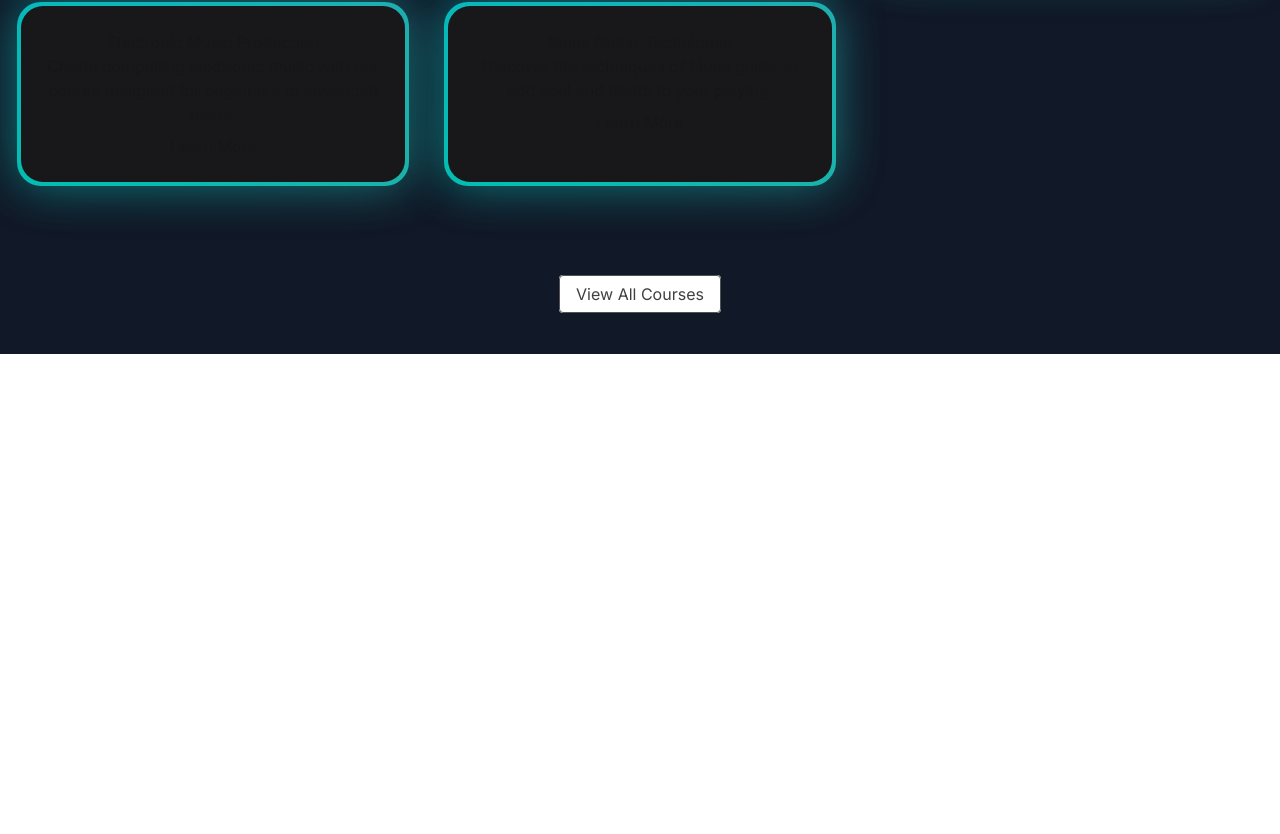
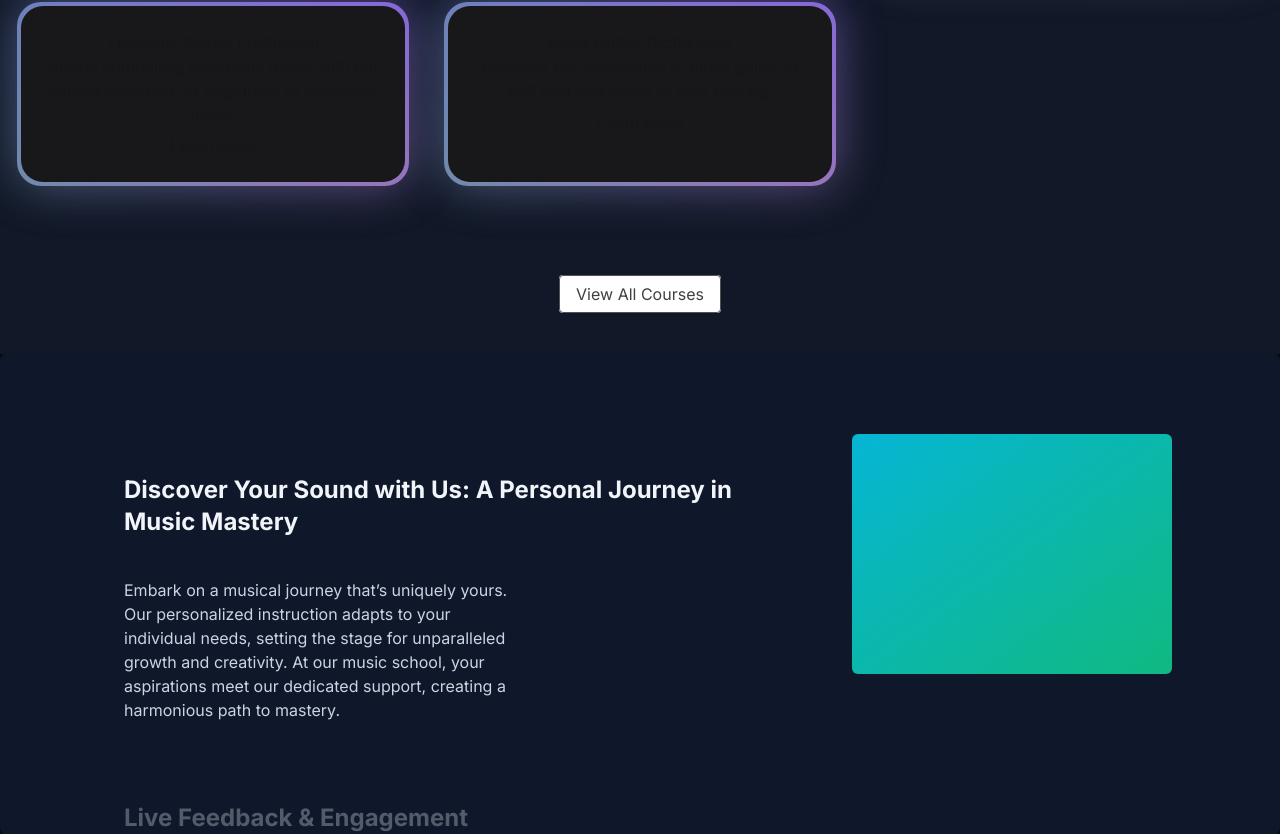
Before and after one commit to chayan-1906/Music-Aceternity-Next.js, a Next.js app: page / in a window 1280 px wide. Shown: the part 1030-1864 px from the top of the page. Before the commit the page ends 1384 px from the top, so only its background shows below. Built offline with nearby package versions, Linux system fonts and the light colour scheme.

Commit message:
Done with WhyChooseUs Section

```diff
--- a/src/app/page.tsx
+++ b/src/app/page.tsx
@@ -1,11 +1,13 @@
 import HeroSection from "@/components/hero-section";
 import FeaturedCourses from "@/components/featured-courses";
+import WhyChooseUs from "@/components/why-choose-us";
 
 function Home() {
     return (
         <main className={'min-h-screen bg-black/[0.96] antialiased bg-grid-white/[0.02]'}>
             <HeroSection/>
             <FeaturedCourses/>
+            <WhyChooseUs/>
         </main>
     );
 }
--- a/src/components/ui/navbar-menu.tsx
+++ b/src/components/ui/navbar-menu.tsx
@@ -1,4 +1,4 @@
-"use client";
+'use client';
 
 import React from "react";
 import {motion} from "framer-motion";
@@ -6,7 +6,7 @@
 import Image from "next/image";
 
 const transition = {
-    type: "spring",
+    type: 'spring',
     mass: 0.5,
     damping: 11.5,
     stiffness: 100,
@@ -15,29 +15,20 @@
 };
 
 export const MenuItem = ({active, setActive, item, children}: {
-    setActive: (item: string) => void;
-    active: string | null;
-    item: string;
-    children?: React.ReactNode;
+    setActive: (item: string) => void; active: string | null; item: string; children?: React.ReactNode;
 }) => {
     return (
-        <div onMouseEnter={() => setActive(item)} className="relative">
-            <motion.p transition={{duration: 0.3}} className="cursor-pointer text-black hover:opacity-[0.9] dark:text-white">
+        <div onMouseEnter={() => setActive(item)} className={'relative'}>
+            <motion.p transition={{duration: 0.3}} className={'cursor-pointer text-black hover:opacity-[0.9] dark:text-white'}>
                 {item}
             </motion.p>
             {active !== null && children && (
                 <motion.div initial={{opacity: 0, scale: 0.85, y: 10}} animate={{opacity: 1, scale: 1, y: 0}} transition={transition}>
                     {active === item && (
-                        <div className="absolute top-[calc(100%_+_1.2rem)] left-1/2 transform -translate-x-1/2 pt-4">
-                            <motion.div
-                                transition={transition}
-                                layoutId="active" // layoutId ensures smooth animation
-                                className="bg-white dark:bg-black backdrop-blur-sm rounded-2xl overflow-hidden border border-black/[0.2] dark:border-white/[0.2] shadow-xl"
-                            >
-                                <motion.div
-                                    layout // layout ensures smooth animation
-                                    className="w-max h-full p-4"
-                                >
+                        <div className='absolute top-[calc(100%_+_1.2rem)] left-1/2 transform -translate-x-1/2 pt-4'>
+                            <motion.div transition={transition} layoutId='active'
+                                        className={'bg-white dark:bg-black backdrop-blur-sm rounded-2xl overflow-hidden border border-black/[0.2] dark:border-white/[0.2] shadow-xl'}>
+                                <motion.div layout className={'w-max h-full p-4'}>
                                     {children}
                                 </motion.div>
                             </motion.div>
@@ -50,31 +41,25 @@
 }
 
 export const Menu = ({setActive, children}: {
-    setActive: (item: string | null) => void;
-    children: React.ReactNode;
+    setActive: (item: string | null) => void; children: React.ReactNode;
 }) => {
     return (
-        <nav
-            onMouseLeave={() => setActive(null)} // resets the state
-            className="relative rounded-full border border-transparent dark:bg-black dark:border-white/[0.2] bg-white shadow-input flex justify-center space-x-4 px-8 py-6 "
-        >
+        <nav onMouseLeave={() => setActive(null)}
+             className={'relative rounded-full border border-transparent dark:bg-black dark:border-white/[0.2] bg-white shadow-input flex justify-center space-x-4 px-8 py-6'}>
             {children}
         </nav>
     );
 }
 
 export const ProductItem = ({title, description, href, src}: {
-    title: string;
-    description: string;
-    href: string;
-    src: string;
+    title: string; description: string; href: string; src: string;
 }) => {
     return (
-        <Link href={href} className="flex space-x-2">
-            <Image src={src} width={140} height={70} alt={title} className="flex-shrink-0 rounded-md shadow-2xl"/>
+        <Link href={href} className='flex space-x-2'>
+            <Image src={src} width={140} height={70} alt={title} className='flex-shrink-0 rounded-md shadow-2xl'/>
             <div>
-                <h4 className="text-xl font-bold mb-1 text-black dark:text-white">{title}</h4>
-                <p className="text-neutral-700 text-sm max-w-[10rem] dark:text-neutral-300">{description}</p>
+                <h4 className='text-xl font-bold mb-1 text-black dark:text-white'>{title}</h4>
+                <p className='text-neutral-700 text-sm max-w-[10rem] dark:text-neutral-300'>{description}</p>
             </div>
         </Link>
     );
@@ -82,7 +67,7 @@
 
 export const HoveredLink = ({children, ...rest}: any) => {
     return (
-        <Link{...rest} className="text-neutral-700 dark:text-neutral-200 hover:text-black ">
+        <Link{...rest} className='text-neutral-700 dark:text-neutral-200hover:text-black'>
             {children}
         </Link>
     );
--- /dev/null
+++ b/src/components/ui/sticky-scroll-reveal.tsx
@@ -0,0 +1,86 @@
+'use client';
+
+import React, {useEffect, useRef, useState} from "react";
+import {motion, useMotionValueEvent, useScroll} from "framer-motion";
+import {cn} from "@/utils/cn";
+
+export const StickyScroll = ({content, contentClassName}: {
+    content: { title: string; description: string; content?: React.ReactNode | any; }[];
+    contentClassName?: string;
+}) => {
+    const [activeCard, setActiveCard] = React.useState(0);
+    const ref = useRef<any>(null);
+    const {scrollYProgress} = useScroll({
+        // uncomment line 22 and comment line 23 if you DONT want the overflow container and want to have it change on the entire page scroll
+        // target: ref
+        container: ref,
+        offset: ['start start', 'end start'],
+    });
+    const cardLength = content.length;
+
+    useMotionValueEvent(scrollYProgress, 'change', (latest) => {
+        const cardsBreakpoints = content.map((_, index) => index / cardLength);
+        const closestBreakpointIndex = cardsBreakpoints.reduce(
+            (acc, breakpoint, index) => {
+                const distance = Math.abs(latest - breakpoint);
+                if (distance < Math.abs(latest - cardsBreakpoints[acc])) {
+                    return index;
+                }
+                return acc;
+            },
+            0
+        );
+        setActiveCard(closestBreakpointIndex);
+    });
+
+    const backgroundColors = [
+        'var(--slate-900)',
+        'var(--black)',
+        'var(--neutral-900)',
+    ];
+    const linearGradients = [
+        'linear-gradient(to bottom right, var(--cyan-500), var(--emerald-500))',
+        'linear-gradient(to bottom right, var(--pink-500), var(--indigo-500))',
+        'linear-gradient(to bottom right, var(--orange-500), var(--yellow-500))',
+    ];
+
+    const [backgroundGradient, setBackgroundGradient] = useState(
+        linearGradients[0]
+    );
+
+    useEffect(() => {
+        setBackgroundGradient(linearGradients[activeCard % linearGradients.length]);
+    }, [activeCard]);
+
+    return (
+        <motion.div
+            ref={ref}
+            animate={{backgroundColor: backgroundColors[activeCard % backgroundColors.length]}}
+            className={'h-[30rem] overflow-y-auto flex justify-center relative space-x-10 rounded-md p-10'}>
+            <div className={'div relative flex items-start px-4'}>
+                <div className={'max-w-2xl'}>
+                    {content.map((item, index) => (
+                        <div key={item.title + index} className={'my-20'}>
+                            <motion.h2
+                                initial={{opacity: 0}}
+                                animate={{opacity: activeCard === index ? 1 : 0.3}}
+                                className={'text-2xl font-bold text-slate-100'}>
+                                {item.title}
+                            </motion.h2>
+                            <motion.p
+                                initial={{opacity: 0}}
+                                animate={{opacity: activeCard === index ? 1 : 0.3}}
+                                className={'text-kg text-slate-300 max-w-sm mt-10'}>
+                                {item.description}
+                            </motion.p>
+                        </div>
+                    ))}
+                    <div className={'h-40'}/>
+                </div>
+            </div>
+            <div style={{background: backgroundGradient}} className={cn('hidden lg:block h-60 w-80 rounded-md bg-white sticky top-10 overflow-hidden', contentClassName)}>
+                {content[activeCard].content ?? null}
+            </div>
+        </motion.div>
+    );
+}
--- /dev/null
+++ b/src/components/why-choose-us.tsx
@@ -0,0 +1,32 @@
+'use client';
+
+import {StickyScroll} from "@/components/ui/sticky-scroll-reveal";
+
+function WhyChooseUs() {
+    const content = [
+        {
+            title: 'Discover Your Sound with Us: A Personal Journey in Music Mastery',
+            description: 'Embark on a musical journey that’s uniquely yours. Our personalized instruction adapts to your individual needs, setting the stage for unparalleled growth and creativity. At our music school, your aspirations meet our dedicated support, creating a harmonious path to mastery.',
+        },
+        {
+            title: 'Live Feedback & Engagement',
+            description: 'Immerse yourself in an interactive learning experience where feedback is immediate, just like real-time changes in a collaborative project. This approach enhances your understanding and mastery of music concepts and performance techniques.',
+        },
+        {
+            title: 'Cutting-Edge Curriculum',
+            description: 'Our curriculum is continuously updated to include the latest music education trends and technologies, ensuring you’re always learning with the most current and effective methods. Say goodbye to outdated materials and welcome an education that evolves with the industry.',
+        },
+        {
+            title: 'Limitless Learning Opportunities',
+            description: 'With our expansive resource library and dynamic course offerings, you’ll never find yourself without something new to explore. Our platform provides continuous opportunities for growth, ensuring your musical skills are always advancing.',
+        },
+    ];
+
+    return (
+        <div>
+            <StickyScroll content={content}/>
+        </div>
+    );
+}
+
+export default WhyChooseUs;
```
